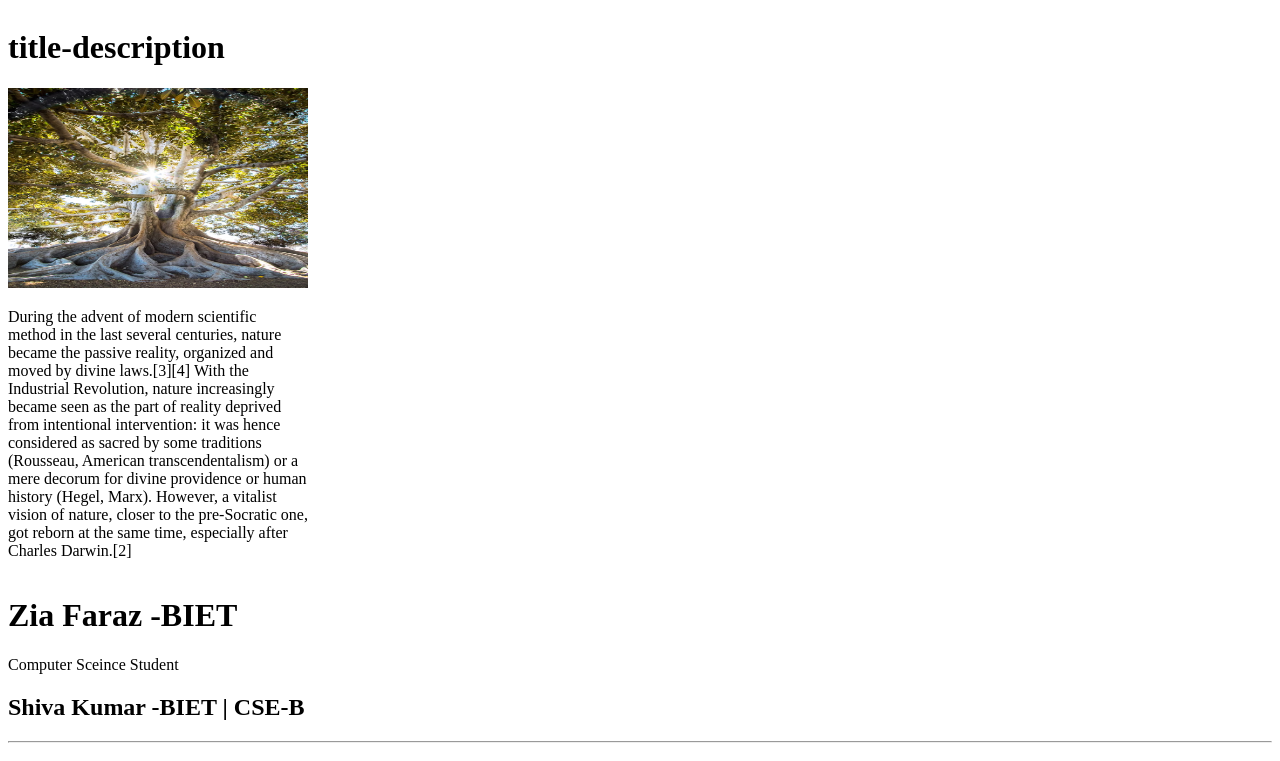
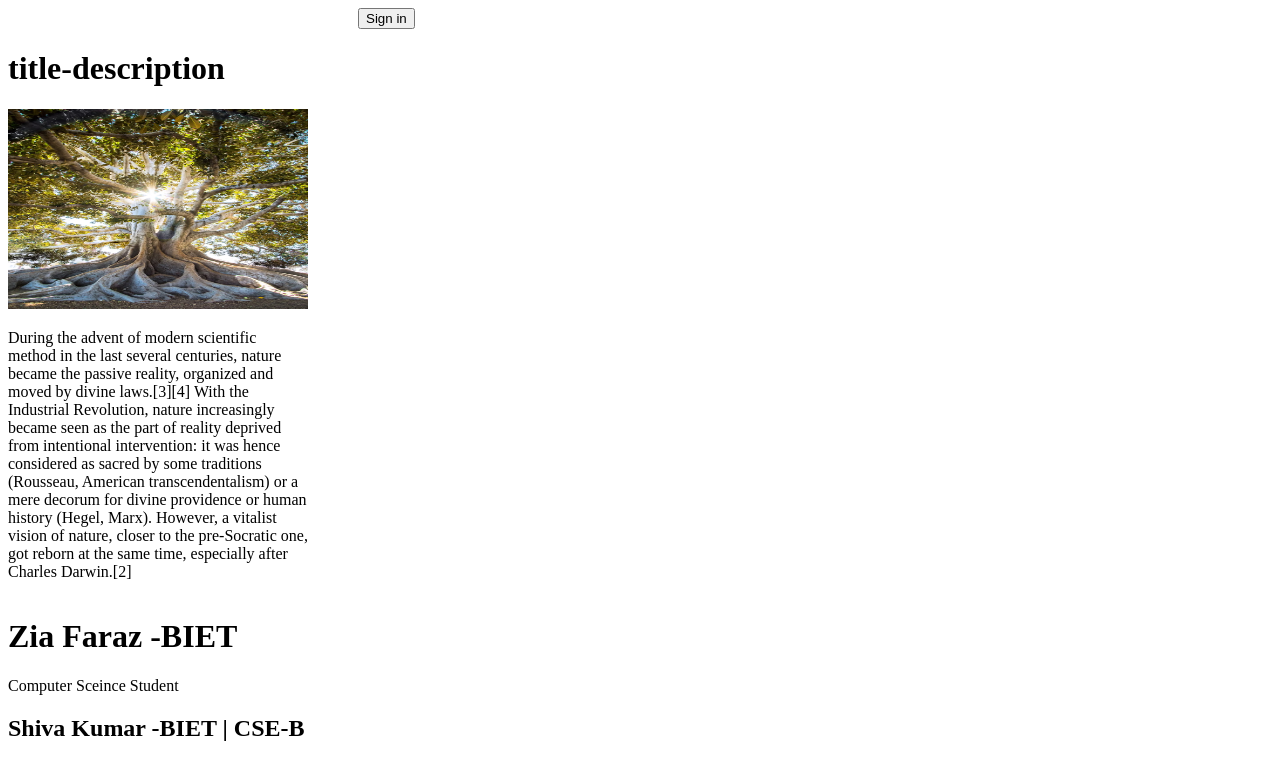
Before and after one commit to ZFaraz09/html-codes, a plain HTML site: page index.html in a window 1280 px wide. Shown: the top 761 px of the page. Drawn offline with Linux system fonts and the light colour scheme.

Commit message:
register page added2

```diff
--- a/index.html
+++ b/index.html
@@ -9,7 +9,8 @@
     </style>
 </head>
 <body>
-    <div style="display: flex;">
+    <div style="display: flex; border-radius: 10px; margin-left: 350px;">
+        <a href="./register.html"><button>Sign in</button></a>
 
     </div>
     <h1>title-description</h1>
```
